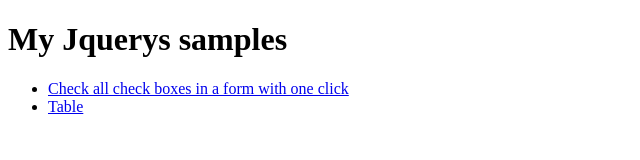
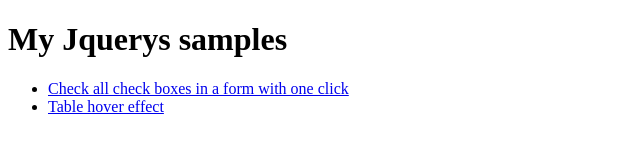
Before and after one commit to afym/afym-jquery-samples, a plain HTML site: page index.html in a window 1280 px wide. Shown: the whole page, without its empty margins (0-640 px from the left). Drawn offline with Linux system fonts and the light colour scheme.

Commit message:
index change

```diff
--- a/index.html
+++ b/index.html
@@ -11,7 +11,7 @@
         <h1>My Jquerys samples</h1>
         <ul>
             <li><a href="j01.html">Check all check boxes in a form with one click</a></li>
-            <li><a href="j02.html">Table</a></li>
+            <li><a href="j02.html">Table hover effect</a></li>
         </ul>
     </body>
 </html>
```
